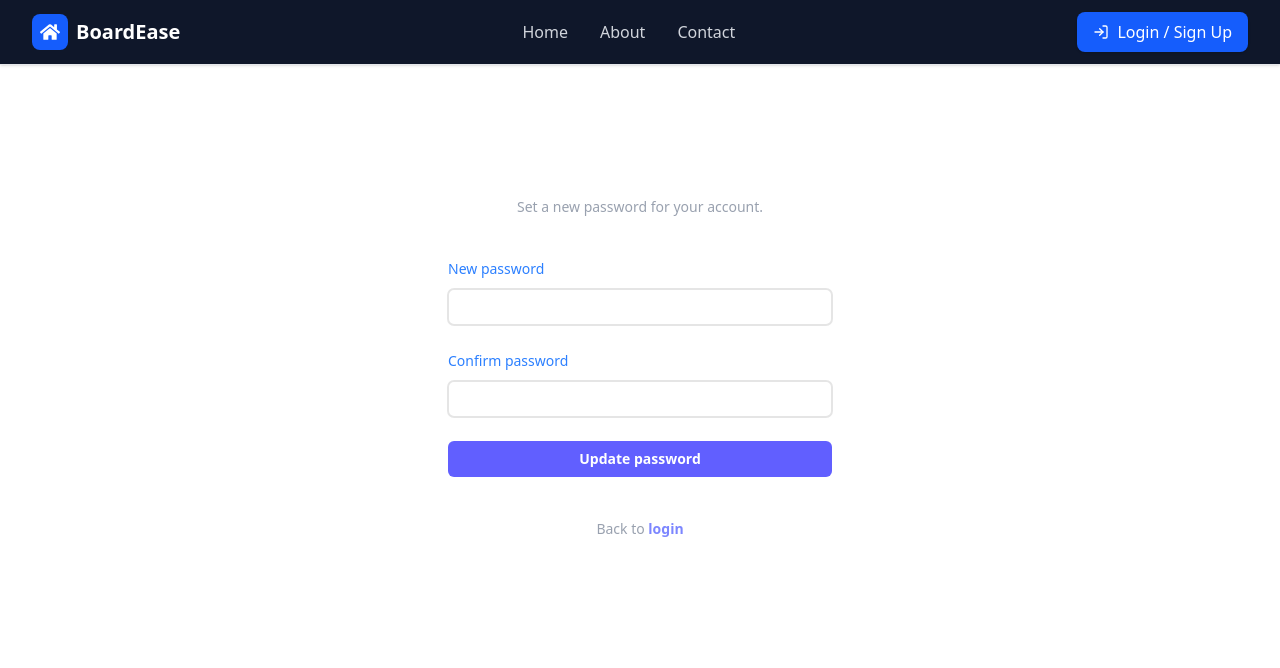
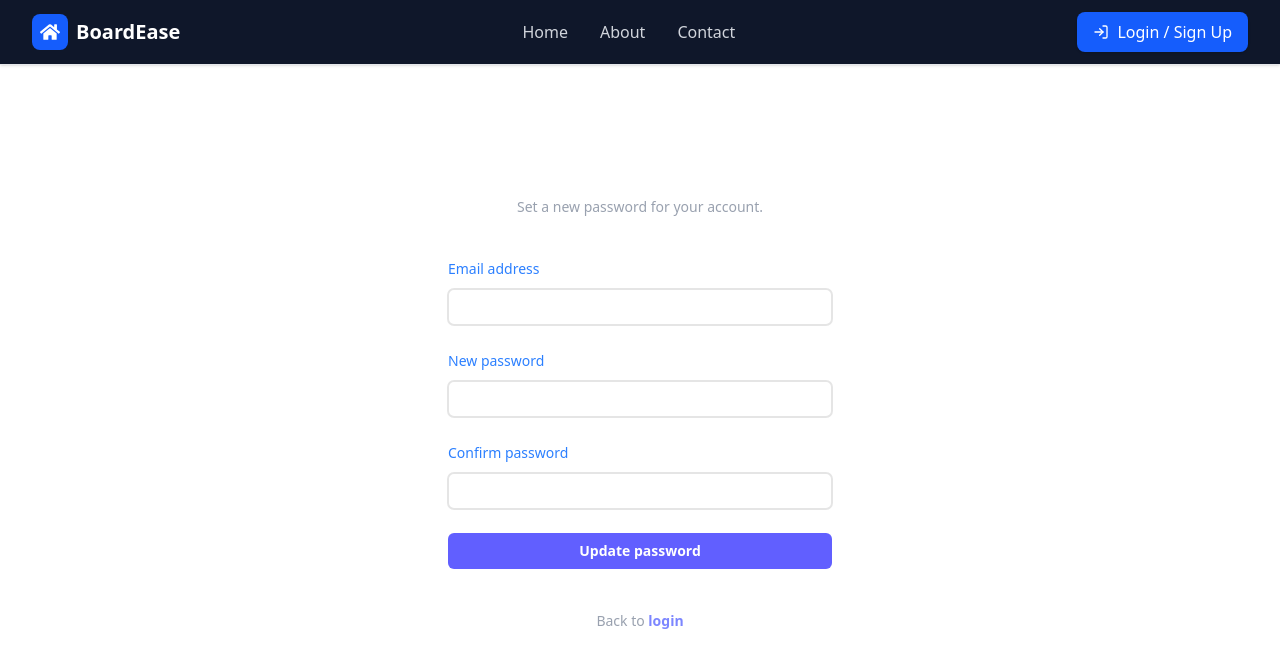
Before and after one commit to deshsenarathna/bodima, a React (Vite) app in the folder frontend/: page /reset-password in a window 1280 px wide. Shown: the top 668 px of the page. Built offline with nearby package versions, Linux system fonts and the light colour scheme.

Commit message:
fix password

```diff
--- a/frontend/src/pages/ResetPassword.jsx
+++ b/frontend/src/pages/ResetPassword.jsx
@@ -1,51 +1,46 @@
 import React, { useMemo, useState } from 'react';
 import { Link, useNavigate, useSearchParams } from 'react-router-dom';
-import { resetPassword } from '../services/authservice.js';
 
 const ResetPassword = () => {
   const [searchParams] = useSearchParams();
   const navigate = useNavigate();
-  const token = useMemo(() => searchParams.get('token') || '', [searchParams]);
+  const presetEmail = useMemo(() => searchParams.get('email') || '', [searchParams]);
 
+  const [email, setEmail] = useState(presetEmail);
   const [password, setPassword] = useState('');
   const [confirmPassword, setConfirmPassword] = useState('');
-  const [status, setStatus] = useState({ type: '', message: '' });
-  const [isSubmitting, setIsSubmitting] = useState(false);
 
-  const handleSubmit = async (e) => {
+  const handleSubmit = (e) => {
     e.preventDefault();
 
-    if (!token) {
-      setStatus({ type: 'error', message: 'Reset link is invalid or expired.' });
+    if (!email.trim()) {
+      alert('Please enter your email address');
       return;
     }
 
-    if (password.length < 8) {
-      setStatus({ type: 'error', message: 'Password must be at least 8 characters.' });
+    if (password.length < 6) {
+      alert('Password must be at least 6 characters');
       return;
     }
 
     if (password !== confirmPassword) {
-      setStatus({ type: 'error', message: 'Passwords do not match.' });
+      alert('Passwords do not match');
       return;
     }
 
-    setIsSubmitting(true);
-    setStatus({ type: '', message: '' });
+    const raw = localStorage.getItem('passwordResets');
+    let passwordMap = {};
+    try {
+      passwordMap = raw ? JSON.parse(raw) : {};
+    } catch {
+      passwordMap = {};
+    }
 
-    try {
-      const result = await resetPassword(token, password);
-      if (result.ok) {
-        setStatus({ type: 'success', message: result.message || 'Password updated. Redirecting...' });
-        setTimeout(() => navigate('/login'), 1500);
-      } else {
-        setStatus({ type: 'error', message: result.message || 'Unable to reset password.' });
-      }
-    } catch (error) {
-      setStatus({ type: 'error', message: 'Unable to reset password.' });
-    } finally {
-      setIsSubmitting(false);
-    }
+    passwordMap[email.trim()] = password;
+    localStorage.setItem('passwordResets', JSON.stringify(passwordMap));
+
+    alert('Password updated. Please log in with your new password.');
+    navigate('/login');
   };
 
   return (
@@ -61,6 +56,24 @@ const ResetPassword = () => {
 
       <div className="mt-10 sm:mx-auto sm:w-full sm:max-w-sm">
         <form className="space-y-6" onSubmit={handleSubmit}>
+          <div>
+            <label htmlFor="email" className="block text-sm/6 font-medium text-blue-500">
+              Email address
+            </label>
+            <div className="mt-2">
+              <input
+                id="email"
+                name="email"
+                type="email"
+                required
+                autoComplete="email"
+                className="block w-full rounded-md bg-white/5 px-3 py-1.5 text-base text-black outline-2 -outline-offset-1 outline-black/10 placeholder:text-gray-500 focus:outline-2 focus:-outline-offset-2 focus:outline-indigo-500 sm:text-sm/6"
+                value={email}
+                onChange={(e) => setEmail(e.target.value)}
+              />
+            </div>
+          </div>
+
           <div>
             <label htmlFor="password" className="block text-sm/6 font-medium text-blue-500">
               New password
@@ -97,23 +110,12 @@ const ResetPassword = () => {
             </div>
           </div>
 
-          {status.message && (
-            <div
-              className={`rounded-md px-3 py-2 text-sm ${
-                status.type === 'success' ? 'bg-emerald-500/10 text-emerald-200' : 'bg-rose-500/10 text-rose-200'
-              }`}
-            >
-              {status.message}
-            </div>
-          )}
-
           <div>
             <button
               type="submit"
-              disabled={isSubmitting || !token}
               className="flex w-full justify-center rounded-md bg-indigo-500 px-3 py-1.5 text-sm/6 font-semibold text-white hover:bg-indigo-400 focus-visible:outline-2 focus-visible:outline-offset-2 focus-visible:outline-indigo-500"
             >
-              {isSubmitting ? 'Updating...' : 'Update password'}
+              Update password
             </button>
           </div>
         </form>
```
